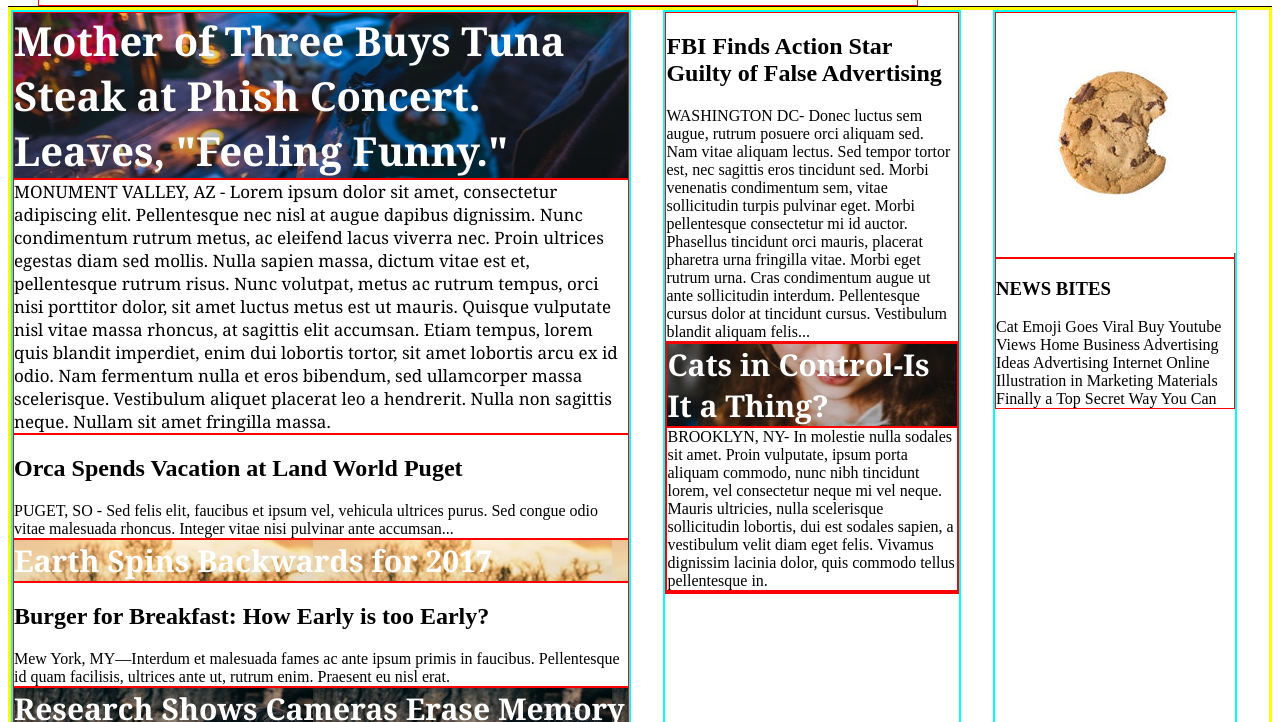
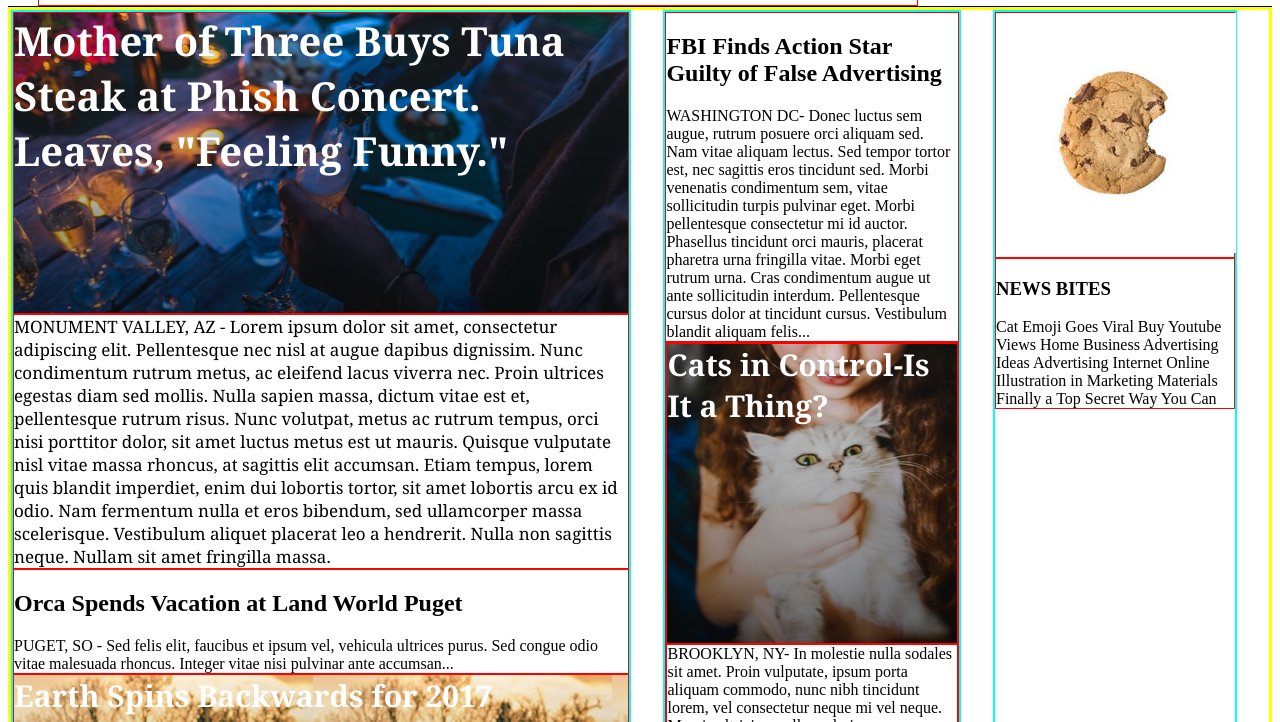
Before and after one commit to haringart/mytimes, a plain HTML site: page index.html in a window 1280 px wide. Shown: the part 78-800 px from the top of the page. Drawn offline with Linux system fonts and the light colour scheme.

Commit message:
Finished 'Task #4.'

```diff
--- a/resources/css/style.css
+++ b/resources/css/style.css
@@ -77,19 +77,23 @@ div {
 
 .feature {
   background-image: url(../images/img-story-main.png);
+  height: 300px;
   font-size: 40px;
 }
 
 .story1 {
   background-image: url(../images/img-story-1.png);
+  height: 299px;
 }
 
 .story2 {
   background-image: url(../images/img-story-2.png);
+  height: 299px;
 }
 
 .story3 {
   background-image: url(../images/img-story-3.png);
+  height: 299px;
 }
 
 .narrative {
```
